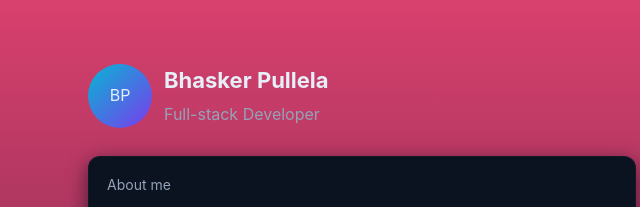
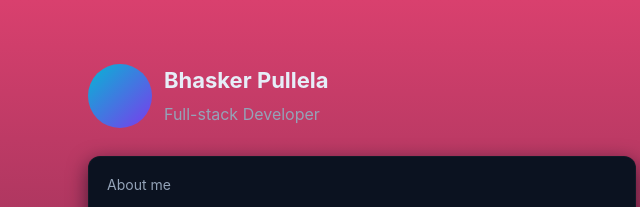
Before and after one commit to bhaskerpullela-creator/My-Portfolio, a plain HTML site: page index.html in a window 1280 px wide. Shown: the top 207 px of the page, 76-716 px from the left. Drawn offline with Linux system fonts and the light colour scheme.

Commit message:
Remove avatar text from header
Removed the avatar text 'BP' from the header.

```diff
--- a/index.html
+++ b/index.html
@@ -38,7 +38,7 @@
   <div class="container">
     <header>
       <div class="brand">
-        <div class="avatar">BP</div>
+        <div class="avatar"></div>
         <div>
           <h1 id="name">Bhasker Pullela</h1>
           <p class="lead" id="title">Full-stack Developer</p>
```
